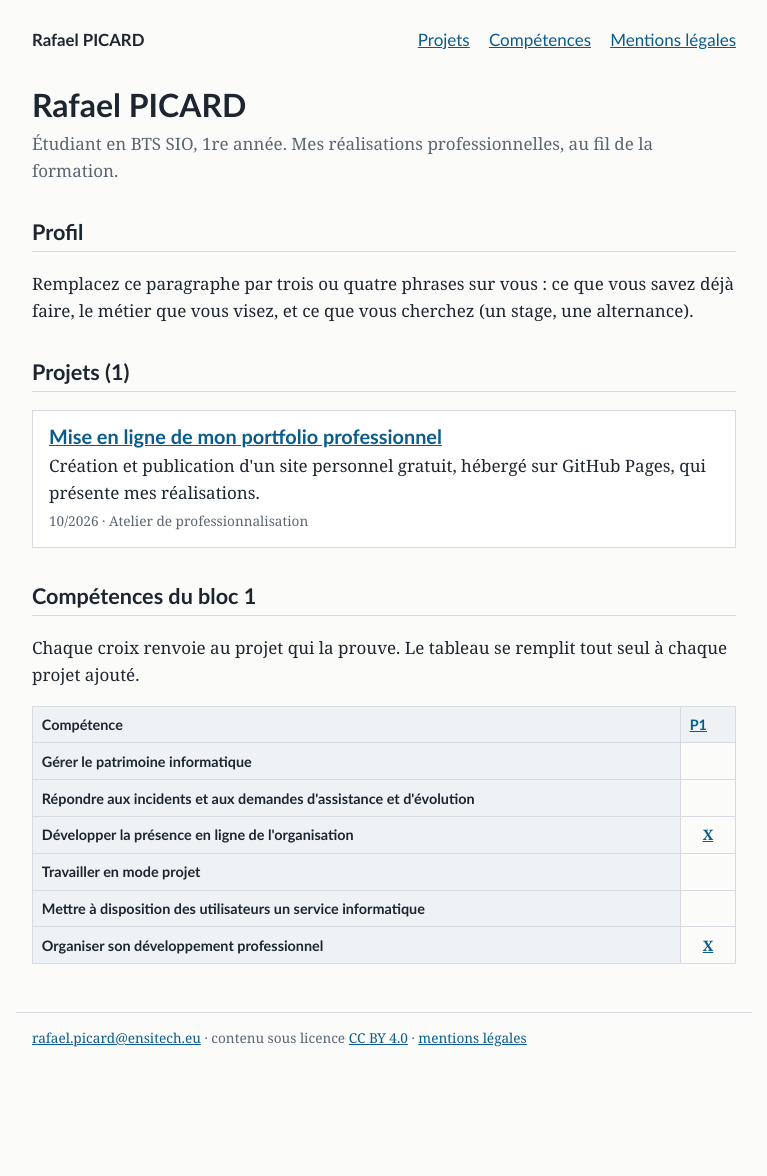
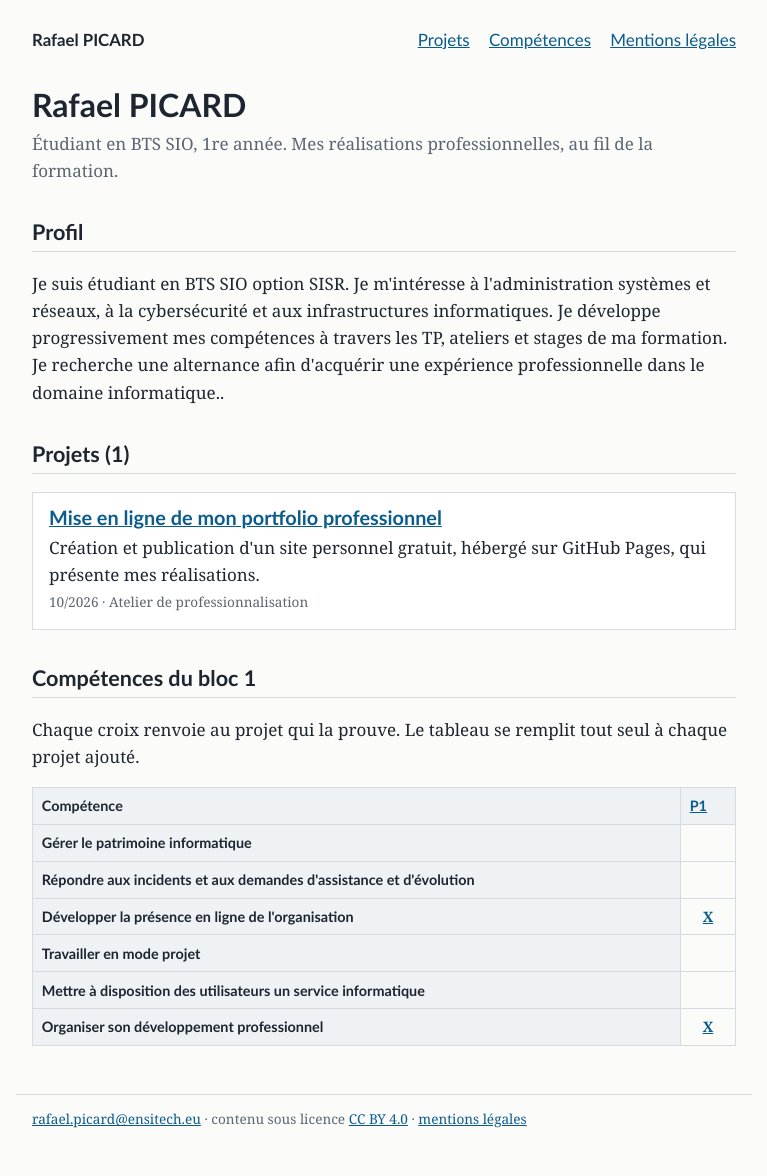
Before and after one commit to RafaelPicard/Portfolio, a Jekyll site: the page built from index.html, in a window 1280 px wide. Shown: the whole page, without its empty margins (256-1023 px from the left). Built offline with Jekyll 4.4.1, drawn with Linux system fonts in a browser that asks for light colours; before the commit the page ends 1094 px from its top, so only the background shows below that.

Commit message:
Update index.html

```diff
--- a/index.html
+++ b/index.html
@@ -5,7 +5,7 @@ layout: default
 <p class="sous-titre">{{ site.description }}</p>
 
 <h2>Profil</h2>
-<p>Remplacez ce paragraphe par trois ou quatre phrases sur vous : ce que vous savez déjà faire, le métier que vous visez, et ce que vous cherchez (un stage, une alternance).</p>
+<p>Je suis étudiant en BTS SIO option SISR. Je m'intéresse à l'administration systèmes et réseaux, à la cybersécurité et aux infrastructures informatiques. Je développe progressivement mes compétences à travers les TP, ateliers et stages de ma formation. Je recherche une alternance afin d'acquérir une expérience professionnelle dans le domaine informatique..</p>
 
 {% assign projets = site.projets | sort: "date" | reverse %}
 
```
